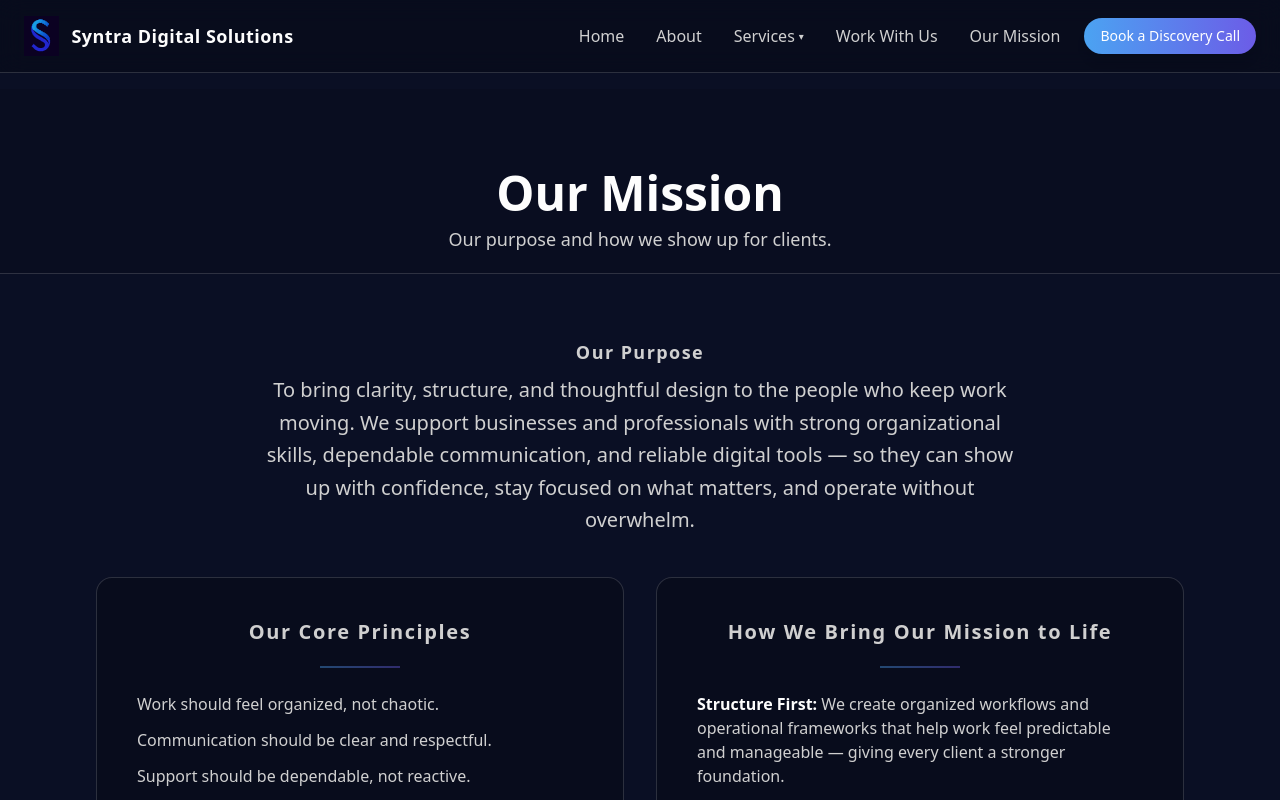
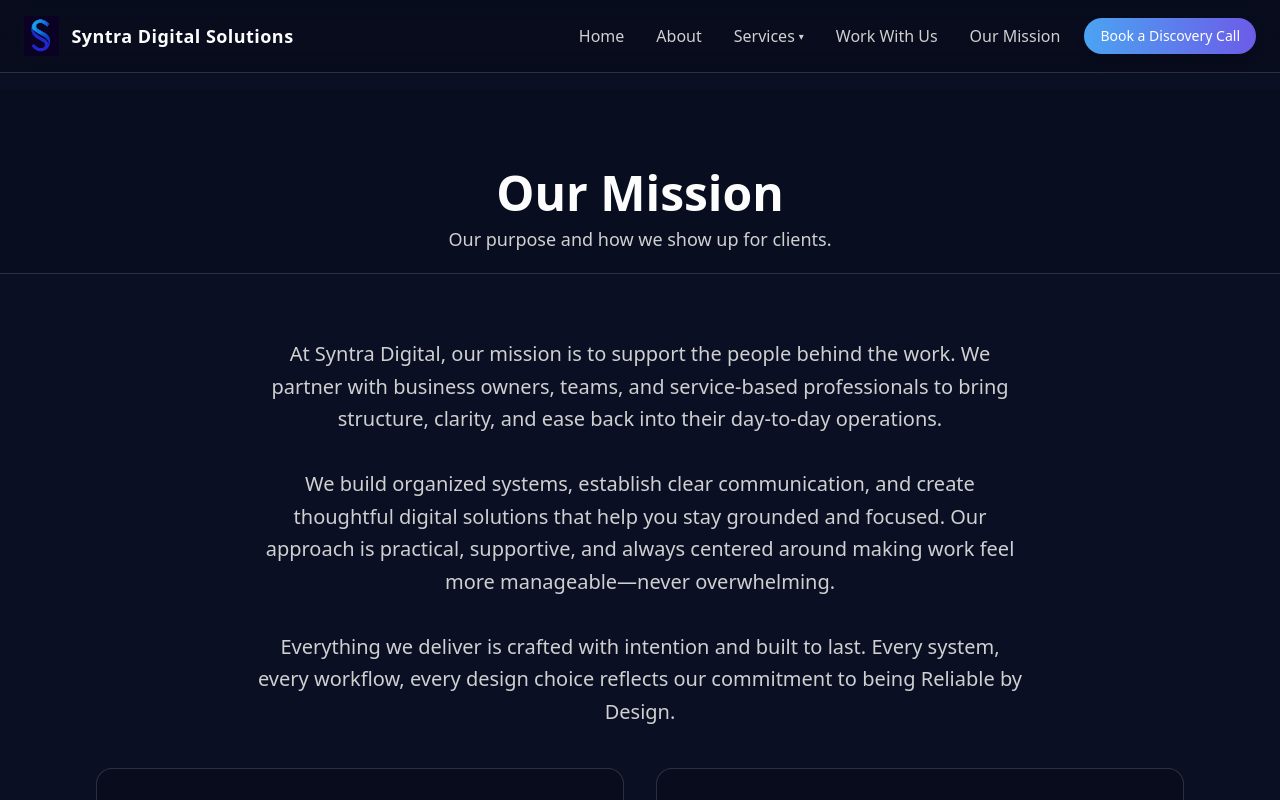
Before and after one commit to leeeeesamo/syntra-studio-site, a Next.js app: page /mission in a window 1280 px wide. Shown: the top 800 px of the page. Built offline with nearby package versions, Linux system fonts and the light colour scheme.

Commit message:
updated Our Mission page, removed Our Purpose and replaced with mission statement

```diff
--- a/app/mission/page.jsx
+++ b/app/mission/page.jsx
@@ -16,12 +16,19 @@ export default function MissionPage() {
       <section className="max-w-6xl mx-auto px-4 sm:px-6 lg:px-8 pb-14 space-y-10 text-center">
         {/* Our Mission (inline) */}
         <div className="max-w-3xl mx-auto">
-          <p className="section-eyebrow mb-2 text-base sm:text-lg font-semibold">Our Purpose</p>
           <p className="text-xl leading-relaxed text-[var(--syntra-text-muted)]">
-            To bring clarity, structure, and thoughtful design to the people who keep work moving. We
-            support businesses and professionals with strong organizational skills, dependable
-            communication, and reliable digital tools — so they can show up with confidence, stay
-            focused on what matters, and operate without overwhelm.
+            At Syntra Digital, our mission is to support the people behind the work. We partner with
+            business owners, teams, and service-based professionals to bring structure, clarity, and ease
+            back into their day-to-day operations.
+            <br />
+            <br />
+            We build organized systems, establish clear communication, and create thoughtful digital
+            solutions that help you stay grounded and focused. Our approach is practical, supportive, and
+            always centered around making work feel more manageable—never overwhelming.
+            <br />
+            <br />
+            Everything we deliver is crafted with intention and built to last. Every system, every
+            workflow, every design choice reflects our commitment to being Reliable by Design.
           </p>
         </div>
         {/* Our Core Principles + How We Bring Our Mission to Life (two-column cards) */}
--- a/components/PricingCards.jsx
+++ b/components/PricingCards.jsx
@@ -55,7 +55,7 @@ export default function PricingCards() {
         </h2>
         <p className="text-sm sm:text-base text-[var(--syntra-text-muted)]">
           Three levels of support designed for different workloads. All focus on steady, reliable help
-          — not deep CRM management or marketing.
+          — no deep CRM management or marketing.
         </p>
       </div>
 
```
